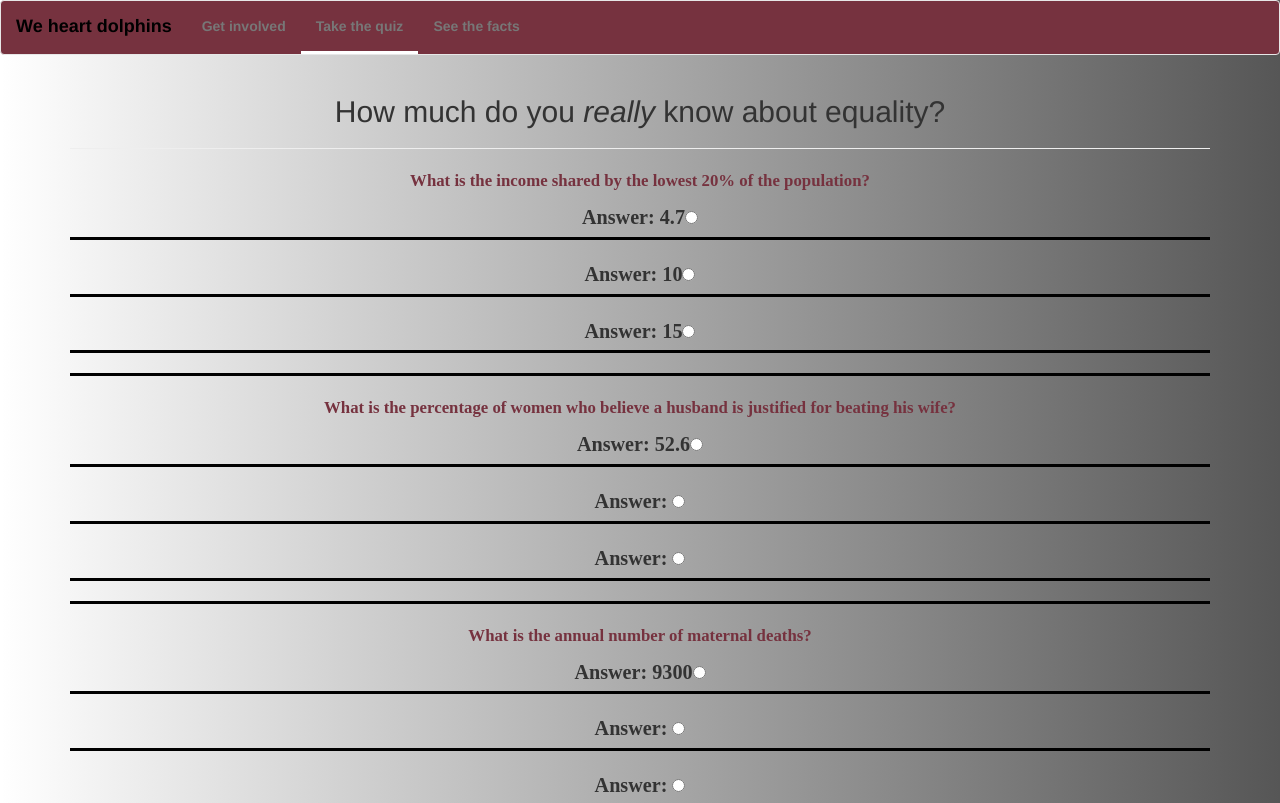
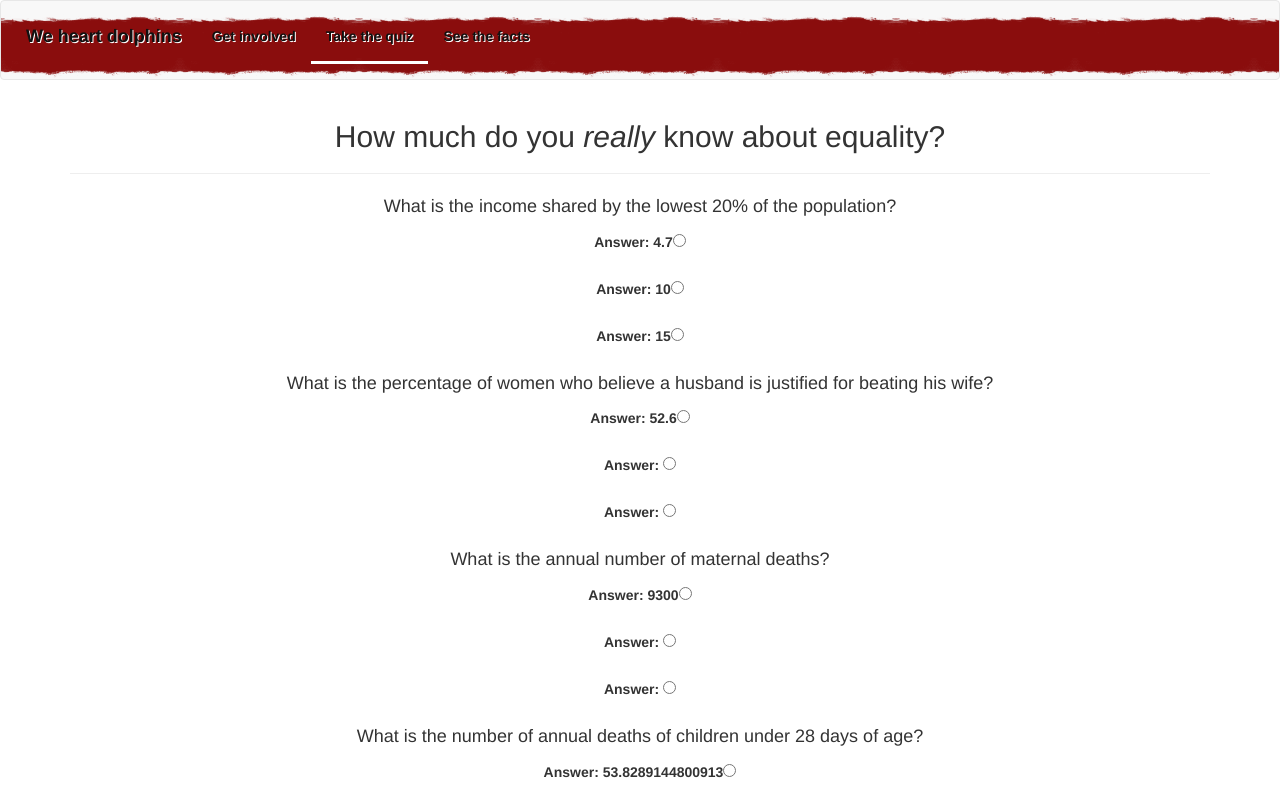
Before and after one commit to glasgow2017/team-3, a plain HTML site: page quiz.html in a window 1280 px wide. Shown: the top 803 px of the page. Drawn offline with nearby package versions, Linux system fonts and the light colour scheme.

Commit message:
Add files via upload

```diff
--- a/css/quiz.css
+++ b/css/quiz.css
@@ -5,30 +5,27 @@
 .active {
     border-bottom:3px solid white;
 }
+nav * {
+    color:#111 !important;
+     text-shadow: 1px 1px white;
+     font-weight:bold;
+}
+.ask-question {
+    font-size: 18px;
+    font-weight:larger;
 
-h3 {
-    font-family: Merienda;
-    font-weight: bold;
 }
-body {
-    background: #868686;
-    background: -webkit-linear-gradient(left,rgba(192, 159, 128, 0),rgba(86, 86, 86, 1));
-    background: -o-linear-gradient(right,rgba(192, 159, 128,0),rgba(86, 86, 86, 1));
-    background: -moz-linear-gradient(right,rgba(192, 159, 128,0),rgba(86, 86, 86,1));
-    background: linear-gradient(to right, rgba(192, 159, 128,0), rgba(86, 86, 86,1));
-}
-
-.ask-question {
-    color: #76323F;
-    font-weight: bold;
-}
-
-.question {
-    font-size: larger;
-    font-family: Merienda;
-    border-bottom:3px solid black;
+.container-fluid {
+    margin:10px;
 }
 .navbar {
-    background-color: #76323F;
-    font-weight: bold;
+height:80px;
+background-image:url('../imgs/streak.png');
+background-size:contain;
 }
+footer {
+    height:50px;
+}
+#submitFormBt {
+   margin:20px;
+}
```
